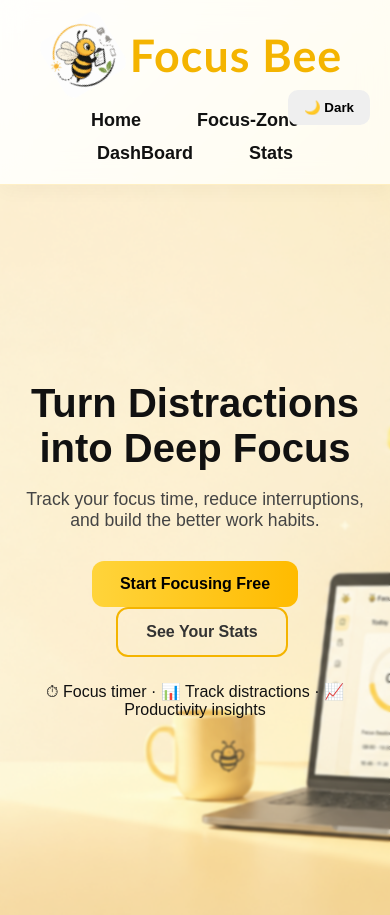
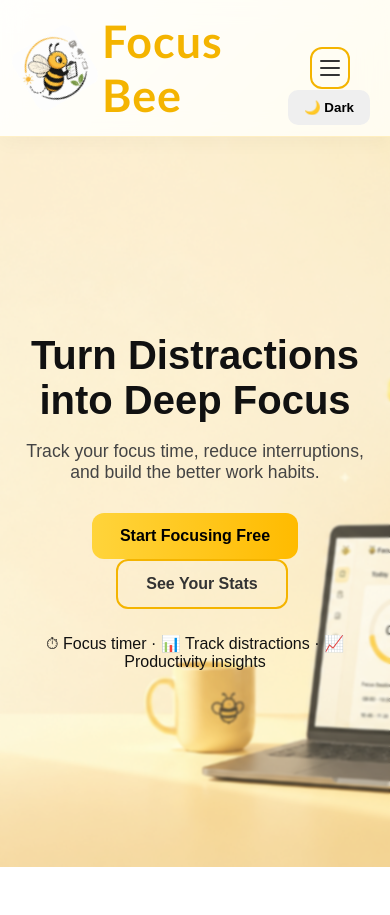
Before and after one commit to manpreetkaur292006-design/Focus-Bee, a React (Vite) app: page / in a window 390 px wide. After the commit the page ends 867 px from the top, so only its background shows below. Built offline with nearby package versions, Linux system fonts and the light colour scheme.

Commit message:
added the hamburger menu

```diff
--- a/src/App.css
+++ b/src/App.css
@@ -1588,3 +1588,103 @@ nav ul li a:hover {
   background: #f4c430;
   color: #0d1117;
 }
+
+/*HAMBURGER STYLING*/
+
+/* HAMBURGER BUTTON */
+.hamburger {
+  display: none;
+  flex-direction: column;
+  justify-content: center;
+  align-items: center;
+  gap: 5px;
+  width: 42px;
+  height: 42px;
+  background: transparent;
+  border: 2px solid #f4b400;
+  border-radius: 12px;
+  cursor: pointer;
+  padding: 8px;
+  z-index: 1100;
+}
+
+.hamburger span {
+  display: block;
+  width: 20px;
+  height: 2px;
+  background: #333;
+  border-radius: 2px;
+  transition: all 0.3s ease;
+  transform-origin: center;
+}
+
+/* Animate to X when open */
+.hamburger.open span:nth-child(1) {
+  transform: translateY(7px) rotate(45deg);
+}
+.hamburger.open span:nth-child(2) {
+  opacity: 0;
+  transform: scaleX(0);
+}
+.hamburger.open span:nth-child(3) {
+  transform: translateY(-7px) rotate(-45deg);
+}
+
+/* Dark mode hamburger */
+.app.dark .hamburger {
+  border-color: #f4c430;
+}
+.app.dark .hamburger span {
+  background: #c9d1d9;
+}
+
+@media (max-width: 768px) {
+  .hamburger {
+    display: flex;
+  }
+
+  /* Override the existing stacked header layout */
+  .header {
+    flex-direction: row !important;
+    flex-wrap: nowrap;
+    padding: 14px 20px !important;
+  }
+
+  .navbar ul {
+    display: none;
+    flex-direction: column;
+    position: absolute;
+    top: 100%;
+    left: 0;
+    right: 0;
+    background: rgba(255, 255, 255, 0.97);
+    backdrop-filter: blur(14px);
+    border-bottom: 1px solid rgba(255, 187, 0, 0.25);
+    padding: 16px 20px 20px;
+    gap: 8px;
+    box-shadow: 0 8px 24px rgba(0, 0, 0, 0.08);
+    z-index: 999;
+  }
+
+  .navbar ul.nav-open {
+    display: flex;
+  }
+
+  .navbar ul li {
+    width: 100%;
+  }
+
+  .navbar ul li a {
+    display: block;
+    width: 100%;
+    padding: 12px 16px;
+    border-radius: 12px;
+    font-size: 16px;
+  }
+
+  /* Dark mode mobile menu */
+  .app.dark .navbar ul {
+    background: rgba(22, 27, 34, 0.97);
+    border-bottom: 1px solid #30363d;
+  }
+}
--- a/src/components/NavBar.jsx
+++ b/src/components/NavBar.jsx
@@ -1,30 +1,52 @@
-import React from "react";
+import React , {useState}from "react";
 import { Link } from "react-router-dom";
 import FocusBeeLogo from "../assets/FocusBeeLogo.png";
-import '../App.css'
+import "../App.css";
 
 const NavBar = () => {
+   const [menuOpen, setMenuOpen] = useState(false);
+
+  const closeMenu = () => setMenuOpen(false);
   return (
     <div className="main-nav-div">
       <header className="header">
         <div className="title">
-          <img src={FocusBeeLogo} alt="Focus Bee Logo" className="logo"/>
+          <img src={FocusBeeLogo} alt="Focus Bee Logo" className="logo" />
           <h1>Focus Bee</h1>
         </div>
+
+        <button
+          className={`hamburger ${menuOpen ? "open" : ""}`}
+          aria-label="Toggle menu"
+          onClick={() => setMenuOpen(!menuOpen)}
+        >
+          <span></span>
+          <span></span>
+          <span></span>
+        </button>
+
         <div className="navbar">
           <nav>
-            <ul>
+            <ul className={menuOpen ? "nav-open" : ""}>
               <li>
-                <Link to="/" className="nav-link">Home</Link>
+                <Link to="/" className="nav-link" onClick={closeMenu}>
+                  Home
+                </Link>
               </li>
               <li>
-                <Link to="/focus" className="nav-link">Focus-Zone</Link>
+                <Link to="/focus" className="nav-link" onClick={closeMenu}>
+                  Focus-Zone
+                </Link>
               </li>
               <li>
-                <Link to="/dashboard" className="nav-link">DashBoard</Link>
+                <Link to="/dashboard" className="nav-link" onClick={closeMenu}>
+                  DashBoard
+                </Link>
               </li>
               <li>
-                <Link to="/stats" className="nav-link">Stats</Link>
+                <Link to="/stats" className="nav-link" onClick={closeMenu}>
+                  Stats
+                </Link>
               </li>
             </ul>
           </nav>
```
